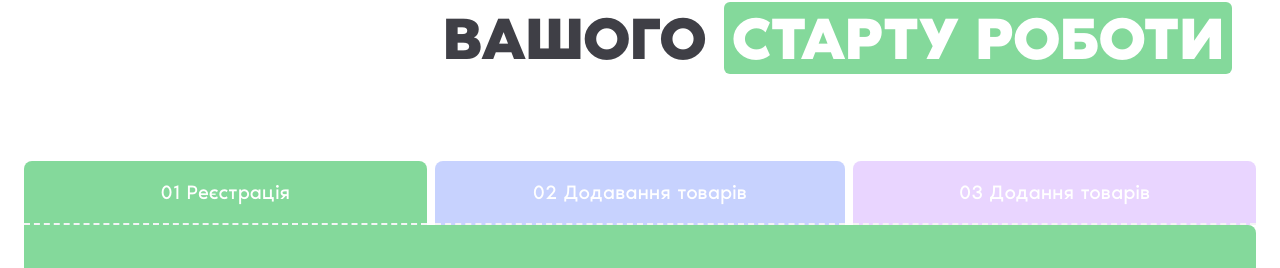
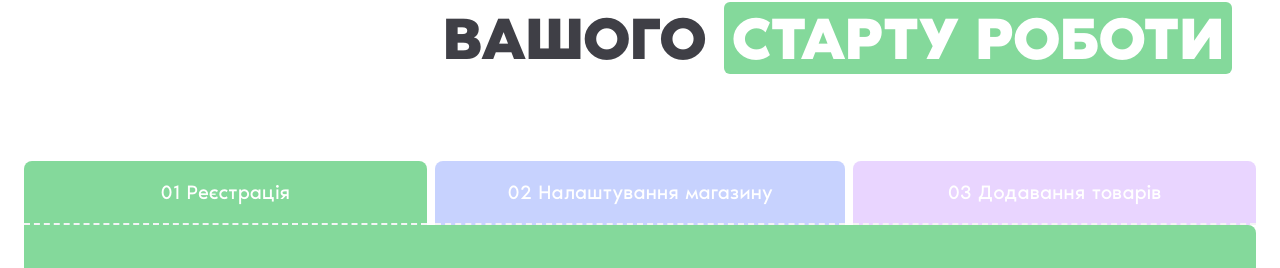
Before and after one commit to flurium/spentoday, a SvelteKit app: page / in a window 1280 px wide. Shown: the part 2776-3044 px from the top of the page. Built offline with nearby package versions, Linux system fonts and the light colour scheme; no server answers.

Commit message:
WorkProcess fix

```diff
--- a/src/features/landing/WorkProcess.svelte
+++ b/src/features/landing/WorkProcess.svelte
@@ -13,8 +13,9 @@
     </div>
 
     <h2
-      class="col-start-1 col-span-4 md:col-start-2 md:col-span-2 text-4xl md:text-6xl font-bold md:px-2 py-1 text-secondary-700 rounded-md" style="line-height: 1.3;"
-      >
+      class="col-start-1 col-span-4 md:col-start-2 md:col-span-2 text-4xl md:text-6xl font-bold md:px-2 py-1 text-secondary-700 rounded-md"
+      style="line-height: 1.3;"
+    >
       ЛИШЕ ДЕКІЛЬКА КРОКІВ ВАШОГО
       <span class="bg-brand-green text-white rounded-md px-2"
         >СТАРТУ РОБОТИ</span
@@ -52,8 +53,9 @@
         tird = false
       }}
     >
-      <span class="hidden md:block">02 Додавання товарів</span>
-      <span class="md:hidden">{second ? "02 Додавання товарів" : "02"}</span>
+      <span class="hidden md:block">02 Налаштування магазину</span>
+      <span class="md:hidden">{second ? "02 Налаштування магазину" : "02"}</span
+      >
     </div>
 
     <!-- svelte-ignore a11y-click-events-have-key-events -->
@@ -69,8 +71,8 @@
         tird = true
       }}
     >
-      <span class="hidden md:block">03 Додання товарів</span>
-      <span class="md:hidden">{tird ? "03 Додання товарів" : "03"}</span>
+      <span class="hidden md:block">03 Додавання товарів</span>
+      <span class="md:hidden">{tird ? "03 Додавання товарів" : "03"}</span>
     </div>
 
     <div
```
